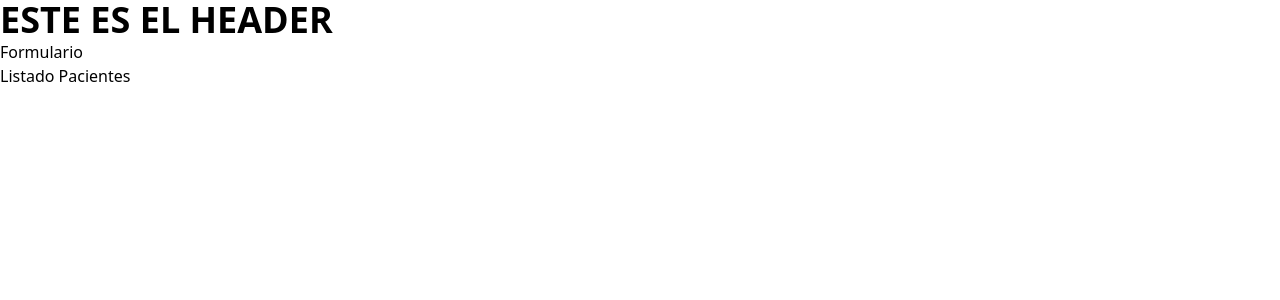
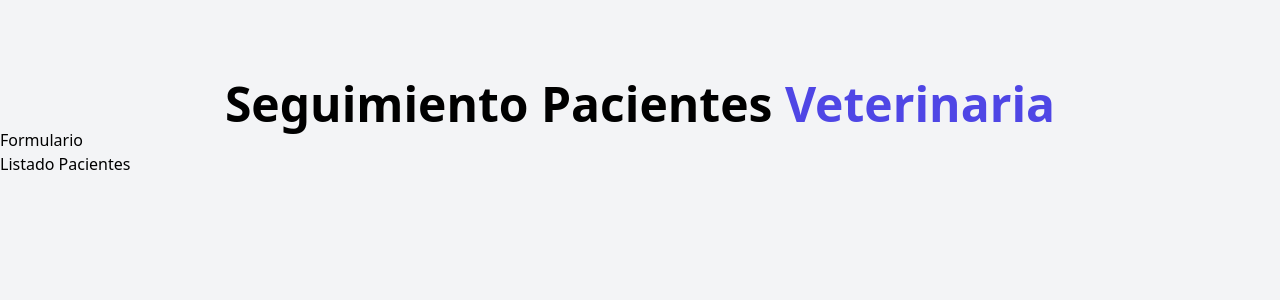
Before and after one commit to bl00p1ng/Citas-Veterinaria-React, a React (Vite) app: page / in a window 1280 px wide. Shown: the top 300 px of the page. Built offline with nearby package versions, Linux system fonts and the light colour scheme.

Commit message:
Estilos componente Header

```diff
--- a/index.html
+++ b/index.html
@@ -6,7 +6,7 @@
     <meta name="viewport" content="width=device-width, initial-scale=1.0" />
     <title>Vite + React</title>
   </head>
-  <body>
+  <body class="bg-gray-100 h-screen">
     <div id="root"></div>
     <script type="module" src="/src/main.jsx"></script>
   </body>
--- a/src/App.jsx
+++ b/src/App.jsx
@@ -4,11 +4,11 @@
 
 function App() {
   return (
-    <>
+    <div className='container mx-auto mt-20'>
       <Header />
       <Form />
       <PatientsList />
-    </>
+    </div>
   )
 }
 
--- a/src/components/Header.jsx
+++ b/src/components/Header.jsx
@@ -1,7 +1,9 @@
 function Header() {
-    return (
-        <h1 className="text-4xl font-bold uppercase">Este es el Header</h1>
-    )
+  return (
+    <h1 className='font-black text-5xl text-center md:w-2/3 mx-auto'>Seguimiento Pacientes {''}
+      <span className='text-indigo-600'>Veterinaria</span>
+    </h1>
+  )
 }
 
 export default Header
```
